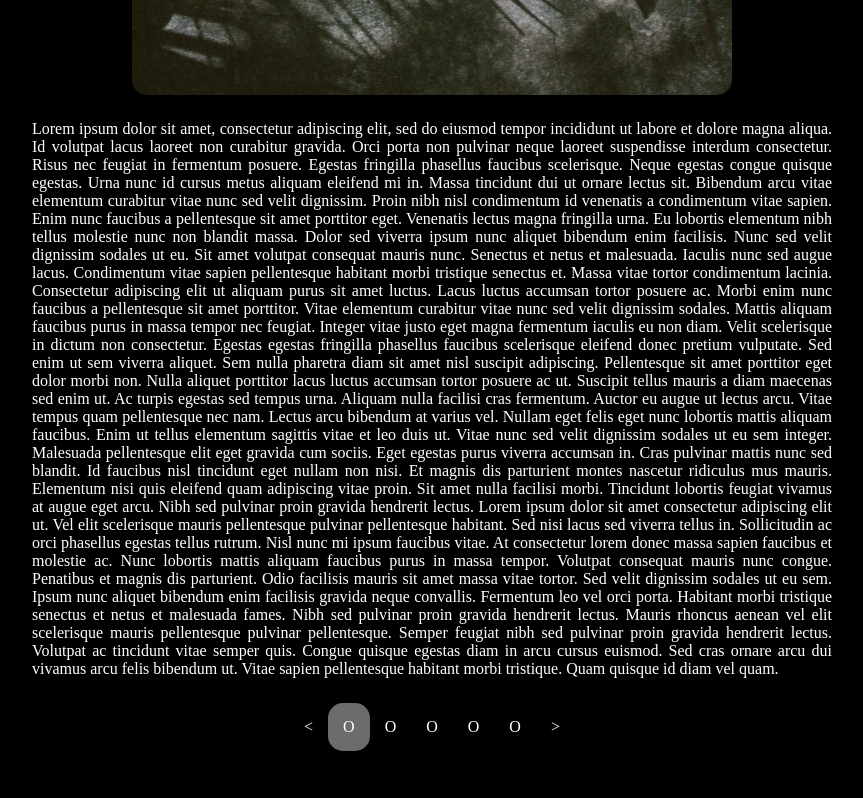
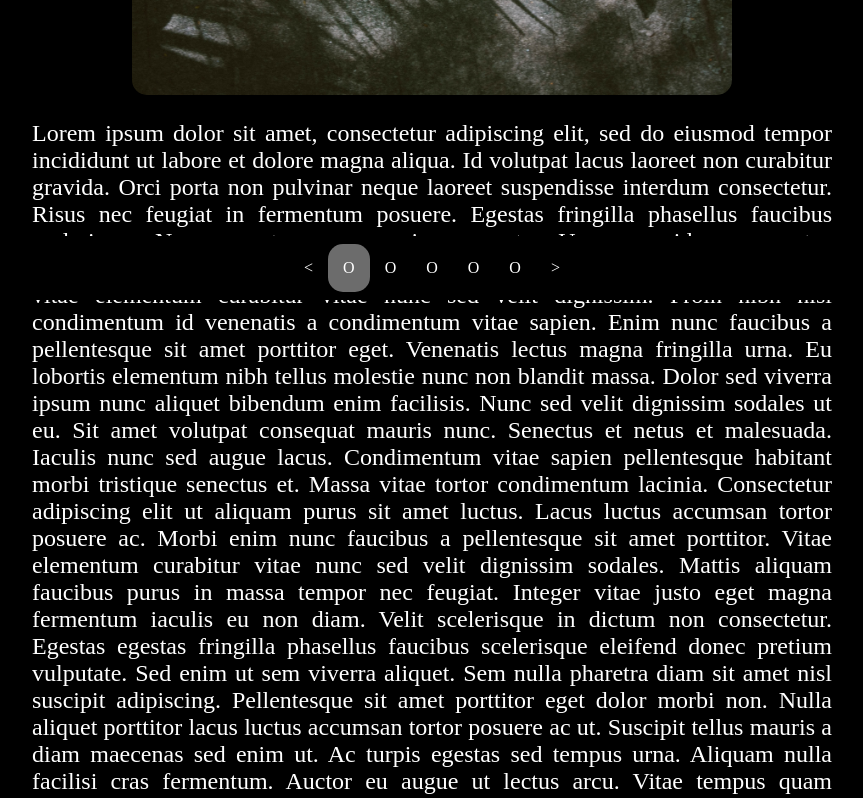
Before and after one commit to ahsan2649/ahsan2649.github.io, a plain HTML site: page index.html in a window 1280 px wide. Shown: the part 500-1298 px from the top of the page, without its empty margins (208-1071 px from the left). Before the commit the page ends 1251 px from the top, so only its background shows below. Drawn offline with nearby package versions, Linux system fonts and the light colour scheme.

Commit message:
navigation stuck to the bottom :D

```diff
--- a/style.css
+++ b/style.css
@@ -22,13 +22,13 @@ body {
 #description {
   display: flex;
   justify-content: center;
-  font-size: 12pt;
 }
 
 #description p {
   width: 800px;
   margin: 25px;
   text-align: justify;
+  font-size: 18pt;
 }
 
 #carousel {
@@ -55,8 +55,11 @@ body {
   grid-area: navbar;
   display: flex;
   justify-content: center;
-  align-items: flex-end;
-  height: auto;
+  align-items: center;
+  height: 64px;
+  position: sticky;
+  bottom: 0px;
+  background-color: black;
 }
 
 #navbar ul {
```
